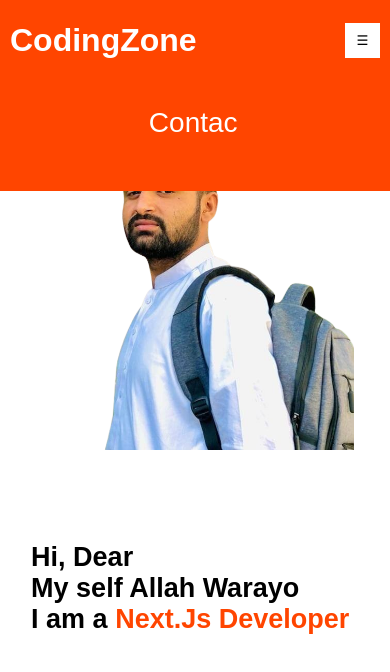
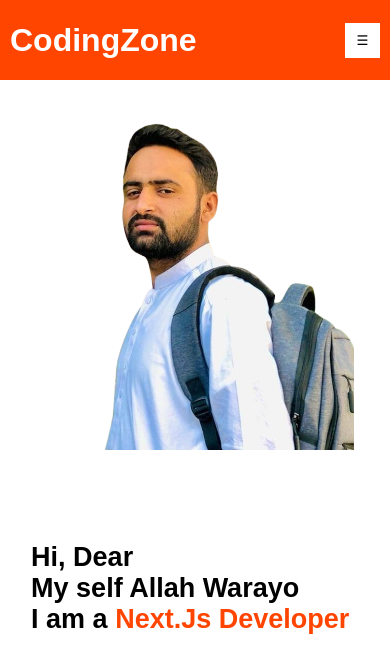
Before and after one commit to baboobhatti/portfoio-app, a Next.js app: page / in a window 390 px wide. Shown: the top 672 px of the page. Built offline with nearby package versions, Linux system fonts and the light colour scheme.

Commit message:
errors fixed

```diff
--- a/src/customstyling/header.css
+++ b/src/customstyling/header.css
@@ -93,8 +93,8 @@
     position: absolute;
     width: 230px;
     height: 300px;
-    top: 61;
-    left: -230;
+    top: 61px;
+    left: -230px;
     /* visibility: hidden; */
     border-bottom-right-radius: 30px;
     background-color: #FF4500;
@@ -106,8 +106,8 @@
     position: absolute;
     width: 230px;
     height: 300px;
-    top: 61;
-    left: 0;
+    top: 61px;
+    left: 0px;
     border-bottom-right-radius: 30px;
     }
 
@@ -150,8 +150,8 @@
     .divlinks{
         border-top: 1px solid white;
         width: 100%;
-        top: -230;
-        left: 0;
+        top: -230px;
+        left: 0px;
         background-color: #FF4500;
         transition: all 0.5s;
         border-bottom-right-radius: 0px;
@@ -161,8 +161,8 @@
     .sdivlinks{
         border-top: 3px solid white;
         width: 100%;
-        top: 80;
-        left: 0;
+        top: 80px;
+        left: 0px;
         background-color: #FF4500;
         transition: all 0.5s;
         border-bottom-right-radius: 0px;
```
